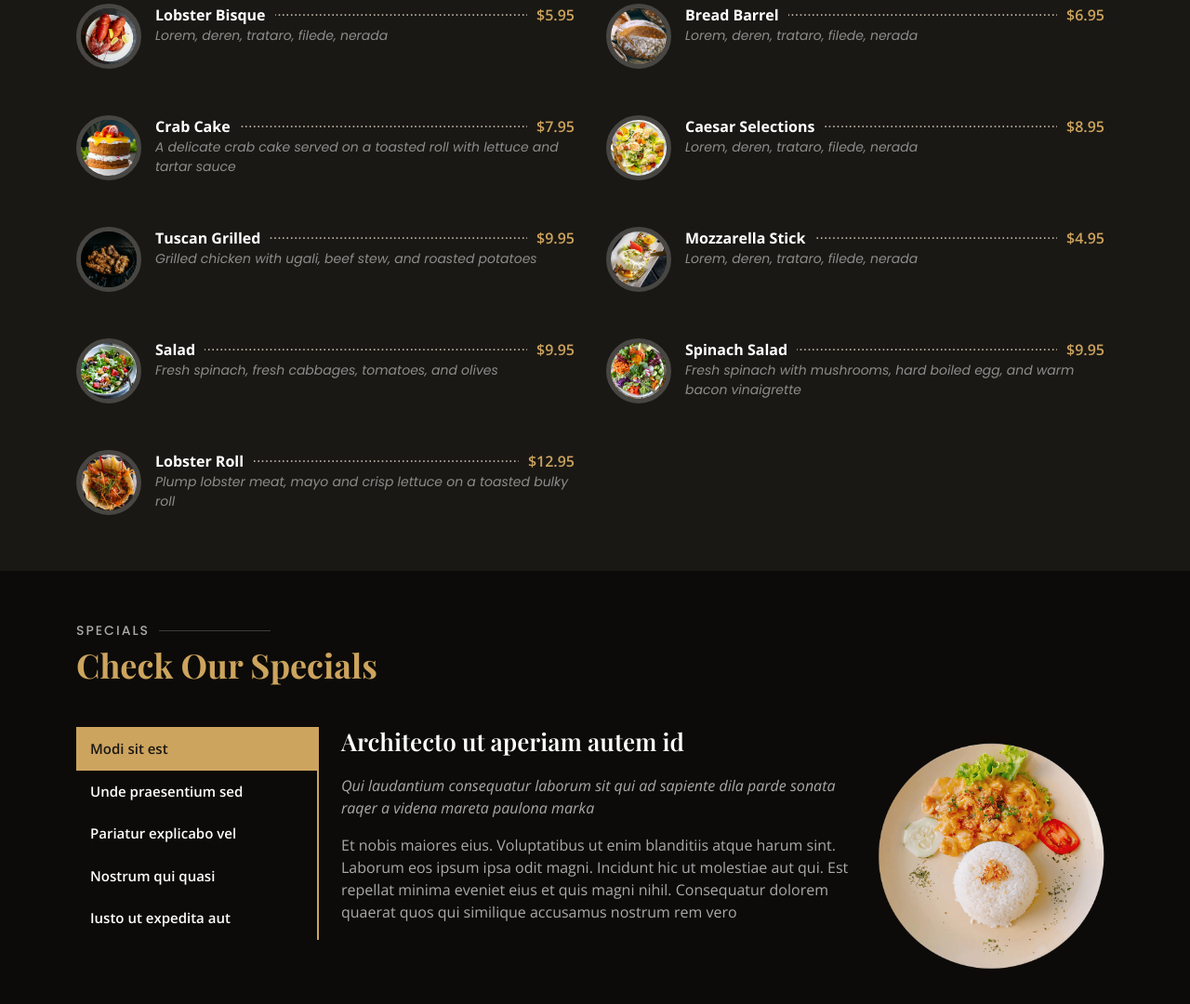
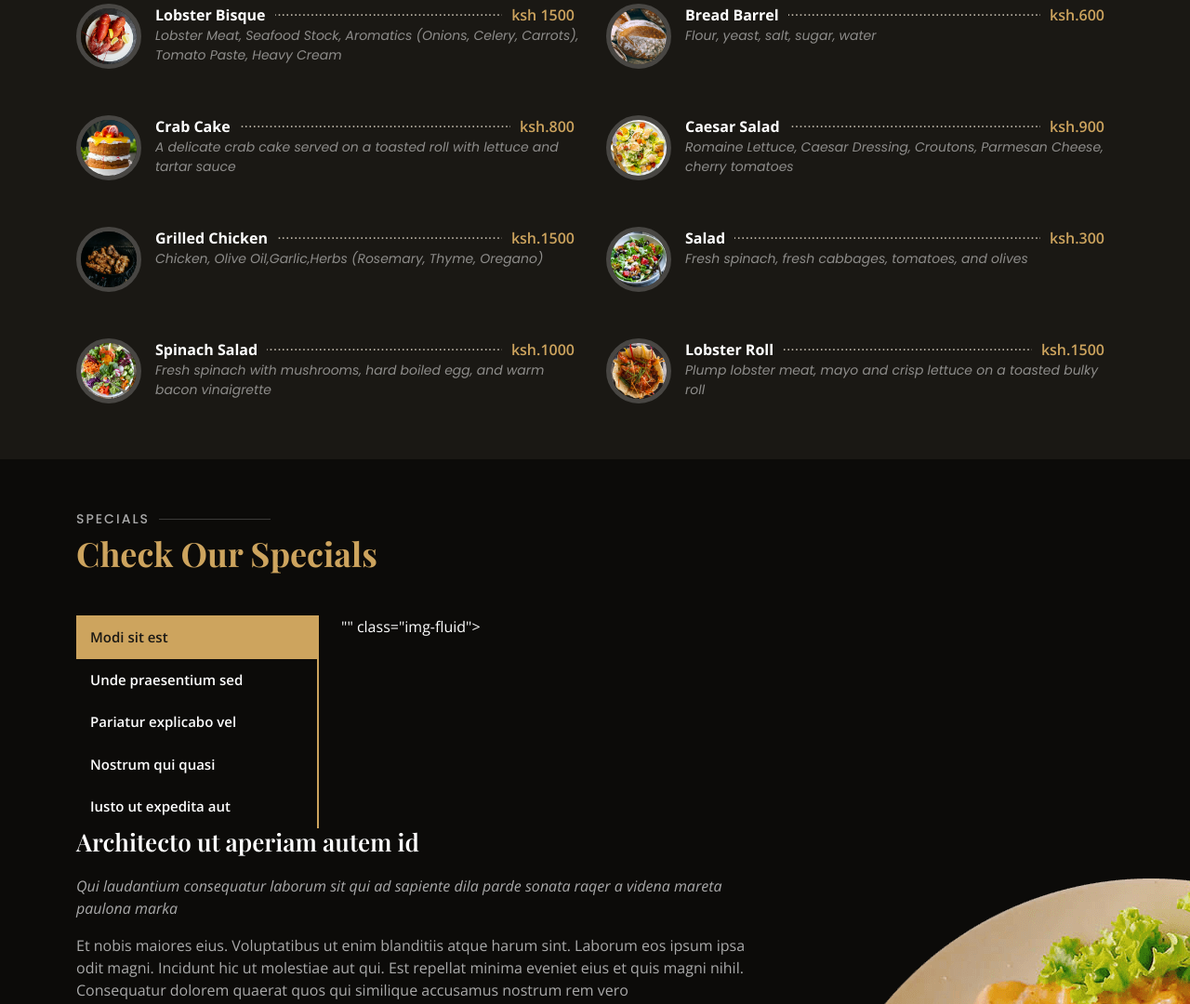
Before and after one commit to Cindy-Afrika001/chefmaster, a plain HTML site: page index.html in a window 1280 px wide. Shown: the part 2560-3640 px from the top of the page at 93% size. Drawn offline with nearby package versions, Linux system fonts and the light colour scheme; a web font is replaced by a local one.

Commit message:
Your commit message here

```diff
--- a/index.html
+++ b/index.html
@@ -215,27 +215,27 @@
           <div class="col-lg-6 menu-item filter-starters">
             <img src="assets/img/menu/lobster-bisque.jpg" class="menu-img" alt="">
             <div class="menu-content">
-              <a href="#">Lobster Bisque</a><span>$5.95</span>
+              <a href="#">Lobster Bisque</a><span>ksh 1500</span>
             </div>
             <div class="menu-ingredients">
-              Lorem, deren, trataro, filede, nerada
+              Lobster Meat,  Seafood Stock, Aromatics (Onions, Celery, Carrots), Tomato Paste, Heavy Cream
             </div>
           </div>
 
           <div class="col-lg-6 menu-item filter-specialty">
             <img src="assets/img/menu/bread-barrel.jpg" class="menu-img" alt="">
             <div class="menu-content">
-              <a href="#">Bread Barrel</a><span>$6.95</span>
+              <a href="#">Bread Barrel</a><span>ksh.600</span>
             </div>
             <div class="menu-ingredients">
-              Lorem, deren, trataro, filede, nerada
+             Flour, yeast, salt, sugar, water
             </div>
           </div>
 
           <div class="col-lg-6 menu-item filter-starters">
             <img src="assets/img/menu/cake.jpg" class="menu-img" alt="">
             <div class="menu-content">
-              <a href="#">Crab Cake</a><span>$7.95</span>
+              <a href="#">Crab Cake</a><span>ksh.800</span>
             </div>
             <div class="menu-ingredients">
               A delicate crab cake served on a toasted roll with lettuce and tartar sauce
@@ -245,37 +245,29 @@
           <div class="col-lg-6 menu-item filter-salads">
             <img src="assets/img/menu/caesar.jpg" class="menu-img" alt="">
             <div class="menu-content">
-              <a href="#">Caesar Selections</a><span>$8.95</span>
+              <a href="#">Caesar Salad</a><span>ksh.900</span>
             </div>
             <div class="menu-ingredients">
-              Lorem, deren, trataro, filede, nerada
+              Romaine Lettuce, Caesar Dressing, Croutons, Parmesan Cheese, cherry tomatoes
             </div>
           </div>
 
           <div class="col-lg-6 menu-item filter-specialty">
             <img src="assets/img/menu/tuscan-grilled.jpg" class="menu-img" alt="">
             <div class="menu-content">
-              <a href="#">Tuscan Grilled</a><span>$9.95</span>
+              <a href="#"> Grilled Chicken</a><span>ksh.1500</span>
             </div>
             <div class="menu-ingredients">
-              Grilled chicken with ugali, beef stew, and roasted potatoes
+              Chicken, Olive Oil,Garlic,Herbs (Rosemary, Thyme, Oregano)
             </div>
           </div>
 
-          <div class="col-lg-6 menu-item filter-starters">
-            <img src="assets/img/menu/mozzarella.jpg" class="menu-img" alt="">
-            <div class="menu-content">
-              <a href="#">Mozzarella Stick</a><span>$4.95</span>
-            </div>
-            <div class="menu-ingredients">
-              Lorem, deren, trataro, filede, nerada
-            </div>
-          </div>
+
 
           <div class="col-lg-6 menu-item filter-salads">
             <img src="assets/img/menu/greek-salad.jpg" class="menu-img" alt="">
             <div class="menu-content">
-              <a href="#"> Salad</a><span>$9.95</span>
+              <a href="#"> Salad</a><span>ksh.300</span>
             </div>
             <div class="menu-ingredients">
               Fresh spinach, fresh cabbages, tomatoes, and  olives
@@ -285,7 +277,7 @@
           <div class="col-lg-6 menu-item filter-salads">
             <img src="assets/img/menu/spinach-salad.jpg" class="menu-img" alt="">
             <div class="menu-content">
-              <a href="#">Spinach Salad</a><span>$9.95</span>
+              <a href="#">Spinach Salad</a><span>ksh.1000</span>
             </div>
             <div class="menu-ingredients">
               Fresh spinach with mushrooms, hard boiled egg, and warm bacon vinaigrette
@@ -295,7 +287,7 @@
           <div class="col-lg-6 menu-item filter-specialty">
             <img src="assets/img/menu/lobster-roll.jpg" class="menu-img" alt="">
             <div class="menu-content">
-              <a href="#">Lobster Roll</a><span>$12.95</span>
+              <a href="#">Lobster Roll</a><span>ksh.1500</span>
             </div>
             <div class="menu-ingredients">
               Plump lobster meat, mayo and crisp lettuce on a toasted bulky roll
@@ -316,8 +308,9 @@
           <p>Check Our Specials</p>
         </div>
 
-        <div class="row" data-aos="fade-up" data-aos-delay="100">
-          <div class="col-lg-3">
+
+        <div class="row" >
+          <div class="col-lg-3" class="container" data-aos="fade-up">
             <ul class="nav nav-tabs flex-column">
               <li class="nav-item">
                 <a class="nav-link active show" data-bs-toggle="tab" href="#tab-1">Modi sit est</a>
@@ -337,7 +330,9 @@
             </ul>
           </div>
           <div class="col-lg-9 mt-4 mt-lg-0">
-            <div class="tab-content">
+            <div class="tab-content">"" class="img-fluid">
+                  </div>
+                </div>
               <div class="tab-pane active show" id="tab-1">
                 <div class="row">
                   <div class="col-lg-8 details order-2 order-lg-1">
@@ -346,9 +341,7 @@
                     <p>Et nobis maiores eius. Voluptatibus ut enim blanditiis atque harum sint. Laborum eos ipsum ipsa odit magni. Incidunt hic ut molestiae aut qui. Est repellat minima eveniet eius et quis magni nihil. Consequatur dolorem quaerat quos qui similique accusamus nostrum rem vero</p>
                   </div>
                   <div class="col-lg-4 text-center order-1 order-lg-2">
-                    <img src="assets/img/specials-1.png" alt="" class="img-fluid">
-                  </div>
-                </div>
+                    <img src="assets/img/specials-1.png" alt=
               </div>
               <div class="tab-pane" id="tab-2">
                 <div class="row">
```
